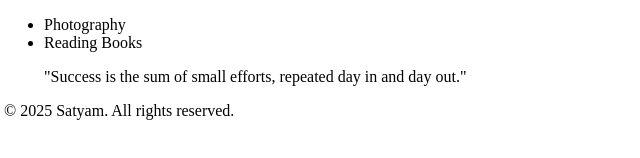
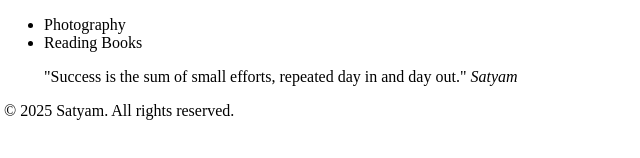
Before and after one commit to satyam215/satyam215.github.io, a plain HTML site: page html-assignment/index.html in a window 1280 px wide. Shown: the part 566-724 px from the top of the page, 4-644 px from the left. Drawn offline with Linux system fonts and the light colour scheme.

Commit message:
citeation added

```diff
--- a/html-assignment/index.html
+++ b/html-assignment/index.html
@@ -37,7 +37,7 @@
             </ul>
 
             <blockquote>
-                <p>"Success is the sum of small efforts, repeated day in and day out."</p>
+                <p>"Success is the sum of small efforts, repeated day in and day out." <cite>Satyam</cite></p>
             </blockquote>
         </article>
     </main>
```
